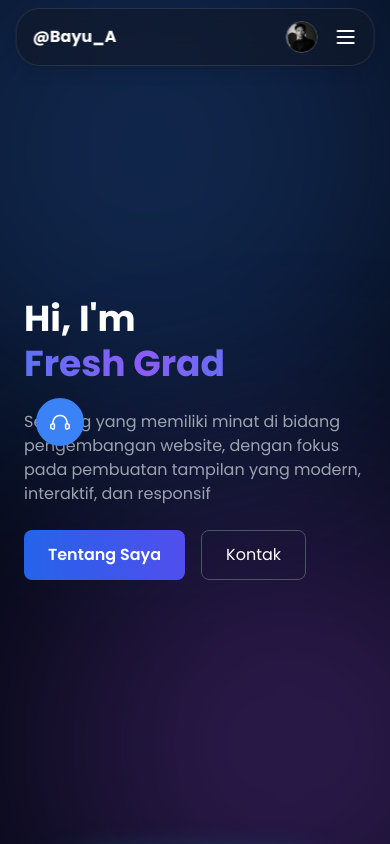
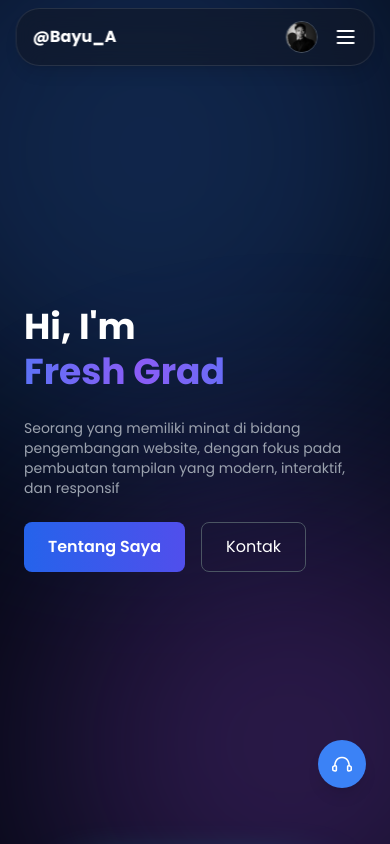
Before and after one commit to bayu841/portofolio-bayu, a Vue app: page /#/ in a window 390 px wide. Shown: the top 844 px of the page. Built offline with nearby package versions, Linux system fonts and the light colour scheme.

Commit message:
sedikit penyesuaian

```diff
--- a/src/components/common/Footer.vue
+++ b/src/components/common/Footer.vue
@@ -10,7 +10,7 @@ const scrollTo = (id) => {
   <footer class="pt-16 pb-8 px-6 border-t border-white/10">
     <div class="max-w-6xl mx-auto grid md:grid-cols-3 gap-10">
       <!-- LOGO / ABOUT -->
-      <div class="cursor-target">
+      <div>
         <h2 class="text-2xl font-bold text-gradient">@Bayu_A</h2>
         <p class="text-gray-400 mt-3 text-sm">
            Memiliki minat dalam pengembangan website dengan
@@ -19,7 +19,7 @@ const scrollTo = (id) => {
       </div>
 
       <!-- NAVIGATION -->
-      <div class="cursor-target">
+      <div>
         <h3 class="text-lg font-semibold mb-4">Navigasi</h3>
         <ul class="space-y-2 text-gray-400">
                 <li>
@@ -61,13 +61,13 @@ const scrollTo = (id) => {
       </div>
 
       <!-- SOCIAL -->
-      <div class="cursor-target">
+      <div>
         <h3 class="text-lg font-semibold mb-4">Sosial Media</h3>
         <div class="flex gap-4">
           <a
             href="https://github.com/bayu841"
             target="_blank"
-            class="w-10 h-10 flex items-center justify-center rounded-full -800 hover:bg-black transition"
+            class="w-10 h-10 flex items-center justify-center rounded-full -800 hover:bg-black transition cursor-target"
           >
             <svg
               xmlns="http://www.w3.org/2000/svg"
@@ -83,7 +83,7 @@ const scrollTo = (id) => {
           <a
             href="https://www.instagram.com/ardiansya_byu/"
             target="_blank"
-            class="w-10 h-10 flex items-center justify-center rounded-full -800 hover:bg-pink-600 transition"
+            class="w-10 h-10 flex items-center justify-center rounded-full -800 hover:bg-pink-600 transition cursor-target"
           >
             <svg
               xmlns="http://www.w3.org/2000/svg"
@@ -99,7 +99,7 @@ const scrollTo = (id) => {
           <a
             href="https://www.linkedin.com/in/bayu-ardiansyah-95501b3a7/"
             target="_blank"
-            class="w-10 h-10 flex items-center justify-center rounded-full -800 hover:bg-blue-600 transition"
+            class="w-10 h-10 flex items-center justify-center rounded-full -800 hover:bg-blue-600 transition cursor-target"
           >
             <svg
               xmlns="http://www.w3.org/2000/svg"
--- a/src/layouts/AppLayout.vue
+++ b/src/layouts/AppLayout.vue
@@ -55,8 +55,7 @@ const nextSong = () => {
 };
 
 const prevSong = () => {
-  currentIndex.value =
-    (currentIndex.value - 1 + songs.length) % songs.length;
+  currentIndex.value = (currentIndex.value - 1 + songs.length) % songs.length;
   playAfterChange();
 };
 
@@ -84,17 +83,18 @@ onMounted(() => {
 
 <template>
   <div class="relative min-h-screen bg-gray-950 text-white overflow-x-hidden">
-
     <!-- GLOBAL GLOW -->
     <div class="fixed inset-0 z-0 pointer-events-none">
-    <div class="absolute w-[600px] h-[600px] bg-blue-500/25 blur-[120px] rounded-full top-[-150px] left-[-150px]"></div>
-    <div class="absolute w-[500px] h-[500px] bg-purple-500/25 blur-[120px] rounded-full bottom-[-150px] right-[-150px]"></div>
+      <div
+        class="absolute w-[600px] h-[600px] bg-blue-500/25 blur-[120px] rounded-full top-[-150px] left-[-150px]"
+      ></div>
+      <div
+        class="absolute w-[500px] h-[500px] bg-purple-500/25 blur-[120px] rounded-full bottom-[-150px] right-[-150px]"
+      ></div>
     </div>
 
-  <!-- CONTENT -->
     <Navbar />
 
-  <!-- hanya bungkus area tertentu -->
     <TargetCursor
       v-if="isDesktop"
       :spin-duration="2"
@@ -105,22 +105,21 @@ onMounted(() => {
     <Footer />
     <button
       @click="togglePlayer"
-        class="fixed left-9 top-1/2 -translate-y-1/2 z-50
-              w-12 h-12 rounded-full
-              bg-blue-500 text-white shadow-lg
-              flex items-center justify-center
-              hover:scale-110 transition"
+      :class="[
+        'fixed z-50 w-12 h-12 rounded-full cursor-target bg-blue-500 text-white shadow-lg flex items-center justify-center hover:scale-110 transition',
+        isDesktop ? 'left-9 top-1/2 -translate-y-1/2' : 'right-6 bottom-14',
+      ]"
     >
       <i class="pi pi-headphones text-white text-xl"></i>
     </button>
 
-      <!-- 🎧 POPUP PLAYER -->
     <Transition name="fade">
       <div
         v-if="isOpen"
-          class="fixed left-9 top-1/2 -translate-y-1/2 z-50
-                w-64 bg-gray-900/90 backdrop-blur
-                p-4 rounded-xl shadow-xl border border-white/10"
+        :class="[
+          'fixed z-50 w-64 bg-gray-900/90 backdrop-blur p-4 rounded-xl shadow-xl border border-white/10 cursor-target',
+          isDesktop ? 'left-6 top-1/2 -translate-y-1/2' : 'right-6 bottom-24',
+        ]"
       >
         <!-- Title -->
         <p class="text-white text-sm mb-2">
--- a/src/sections/HeroSection.vue
+++ b/src/sections/HeroSection.vue
@@ -73,7 +73,7 @@ const scrollToContact = () => {
           </span>
         </h1>
 
-        <p class="text-gray-400 mb-6 max-w-lg cursor-target">
+        <p class="text-gray-400 mb-6 max-w-lg cursor-target text-sm md:text-normal">
            Seorang yang memiliki minat di bidang pengembangan website, dengan fokus pada pembuatan
            tampilan yang modern, interaktif, dan responsif
         </p>
--- a/src/sections/Project.vue
+++ b/src/sections/Project.vue
@@ -7,8 +7,8 @@ const projects = [
   { title: "Zona Coding - Academy (UI)", desc: "Vue.js", image: "images/project/project1.webp" },
   { title: "Perpustakaan Digital", desc: "Laravel", image: "images/project/project2.webp" },
   { title: "Manajemen Toko", desc: "Laravel", image: "images/project/project3.webp" },
-  { title: "E-Commerce Taman (Figma)", desc: "Figma", image: "images/project/project4.webp" },
-  { title: "SI RATU (Persuratan Terpadu)", desc: "Figma + Vue.js", image: "images/project/project5.webp" },
+  // { title: "E-Commerce Taman (Figma)", desc: "Figma", image: "images/project/project4.webp" },
+  // { title: "SI RATU (Persuratan Terpadu)", desc: "Figma + Vue.js", image: "images/project/project5.webp" },
 ];
 
 const certificates = [
```
Lines whose indentation alone changed are shown as unchanged.
